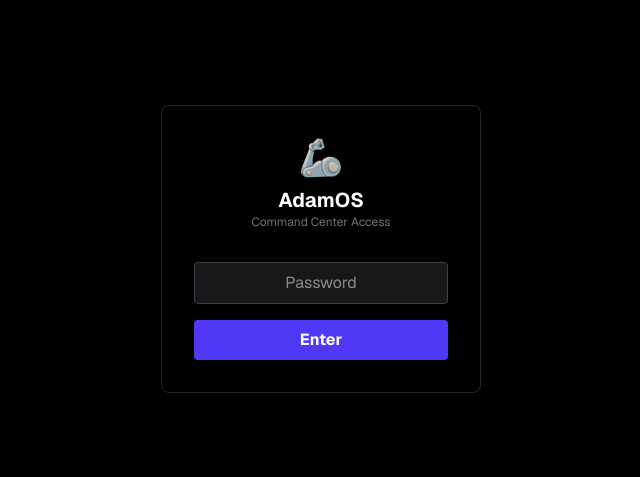
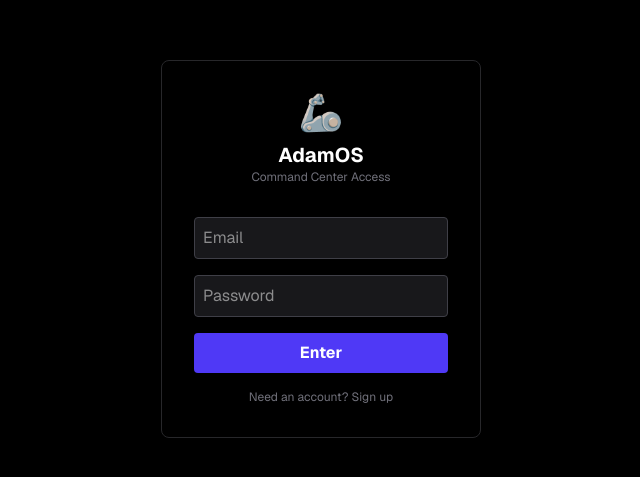
Before and after one commit to adamkleinagent/command-center, a Next.js app: page / in a window 1280 px wide. Shown: the part 151-628 px from the top of the page, without its empty margins (319-959 px from the left). Built offline with nearby package versions, Linux system fonts and the light colour scheme; no server answers.

Commit message:
feat: integrate Supabase Auth UI and fix hydration linting

```diff
--- a/package.json
+++ b/package.json
@@ -9,6 +9,7 @@
     "lint": "eslint"
   },
   "dependencies": {
+    "@supabase/supabase-js": "^2.95.3",
     "next": "16.1.6",
     "react": "19.2.3",
     "react-dom": "19.2.3"
--- a/src/app/page.tsx
+++ b/src/app/page.tsx
@@ -5,31 +5,53 @@ import { Sidebar } from "@/components/Sidebar";
 import { TaskList } from "@/components/TaskList";
 import { TaskDetail } from "@/components/TaskDetail";
 import { Task } from '@/lib/mock-data';
+import { signIn, signUp, getSession } from "@/lib/auth";
 
 export default function Home() {
   const [isAuthenticated, setIsAuthenticated] = useState(false);
   const [isClient, setIsClient] = useState(false);
+  const [email, setEmail] = useState("");
   const [password, setPassword] = useState("");
+  const [isSignUp, setIsSignUp] = useState(false);
+  const [loading, setLoading] = useState(false);
   const [activeProject, setActiveProject] = useState('p1');
   const [activeTask, setActiveTask] = useState<Task | null>(null);
 
-  // Fix hydration mismatch + setState in effect warning
+  // Fix hydration mismatch + auth check
   useEffect(() => {
+    // eslint-disable-next-line react-hooks/set-state-in-effect
     setIsClient(true);
-    const auth = localStorage.getItem("cc_auth");
-    if (auth === "hesloheslo123") {
-      setIsAuthenticated(true);
-    }
+
+    const checkAuth = async () => {
+      const { session } = await getSession();
+      if (session) {
+        setIsAuthenticated(true);
+      }
+    };
+
+    checkAuth();
   }, []);
 
-  const handleLogin = (e: React.FormEvent) => {
+  const handleAuth = async (e: React.FormEvent) => {
     e.preventDefault();
-    if (password === "hesloheslo123") {
-      localStorage.setItem("cc_auth", "hesloheslo123");
-      setIsAuthenticated(true);
+    setLoading(true);
+
+    if (isSignUp) {
+      const { error } = await signUp(email, password);
+      if (error) {
+        alert(error.message);
+      } else {
+        alert("Check your email for confirmation!");
+      }
     } else {
-      alert("Nesprávne heslo.");
+      const { data, error } = await signIn(email, password);
+      if (error) {
+        alert(error.message);
+      } else if (data.session) {
+        setIsAuthenticated(true);
+      }
     }
+    setLoading(false);
   };
 
   // Prevent flash of content or hydration mismatch
@@ -38,21 +60,45 @@ export default function Home() {
   if (!isAuthenticated) {
     return (
       <div className="flex min-h-screen items-center justify-center bg-black font-sans text-white">
-        <form onSubmit={handleLogin} className="flex flex-col gap-4 p-8 border border-zinc-800 rounded-lg w-80">
+        <form onSubmit={handleAuth} className="flex flex-col gap-4 p-8 border border-zinc-800 rounded-lg w-80">
           <div className="flex flex-col items-center mb-4">
              <div className="text-4xl mb-2">🦾</div>
              <h1 className="text-xl font-bold">AdamOS</h1>
              <p className="text-zinc-500 text-xs">Command Center Access</p>
           </div>
+
+          <input
+            type="email"
+            placeholder="Email"
+            value={email}
+            onChange={(e) => setEmail(e.target.value)}
+            className="p-2 bg-zinc-900 border border-zinc-700 rounded text-white outline-none focus:border-indigo-500 transition"
+            required
+          />
+
           <input
             type="password"
             placeholder="Password"
             value={password}
             onChange={(e) => setPassword(e.target.value)}
-            className="p-2 bg-zinc-900 border border-zinc-700 rounded text-white outline-none focus:border-indigo-500 transition text-center"
+            className="p-2 bg-zinc-900 border border-zinc-700 rounded text-white outline-none focus:border-indigo-500 transition"
+            required
           />
-          <button type="submit" className="bg-indigo-600 hover:bg-indigo-500 text-white p-2 rounded font-bold transition">
-            Enter
+
+          <button
+            type="submit"
+            disabled={loading}
+            className="bg-indigo-600 hover:bg-indigo-500 disabled:bg-zinc-700 text-white p-2 rounded font-bold transition"
+          >
+            {loading ? "Processing..." : (isSignUp ? "Sign Up" : "Enter")}
+          </button>
+
+          <button
+            type="button"
+            onClick={() => setIsSignUp(!isSignUp)}
+            className="text-xs text-zinc-500 hover:text-zinc-300 transition text-center"
+          >
+            {isSignUp ? "Already have an account? Log in" : "Need an account? Sign up"}
           </button>
         </form>
       </div>
--- /dev/null
+++ b/src/lib/auth.ts
@@ -0,0 +1,39 @@
+import { supabase } from './supabase'
+
+/**
+ * Registrácia nového používateľa
+ */
+export async function signUp(email: string, pass: string) {
+  const { data, error } = await supabase.auth.signUp({
+    email,
+    password: pass,
+  })
+  return { data, error }
+}
+
+/**
+ * Prihlásenie existujúceho používateľa
+ */
+export async function signIn(email: string, pass: string) {
+  const { data, error } = await supabase.auth.signInWithPassword({
+    email,
+    password: pass,
+  })
+  return { data, error }
+}
+
+/**
+ * Odhlásenie
+ */
+export async function signOut() {
+  const { error } = await supabase.auth.signOut()
+  return { error }
+}
+
+/**
+ * Získanie aktuálnej session
+ */
+export async function getSession() {
+  const { data, error } = await supabase.auth.getSession()
+  return { session: data.session, error }
+}
--- /dev/null
+++ b/src/lib/supabase.ts
@@ -0,0 +1,21 @@
+import { createClient } from '@supabase/supabase-js'
+
+const supabaseUrl = process.env.NEXT_PUBLIC_SUPABASE_URL!
+const supabaseAnonKey = process.env.NEXT_PUBLIC_SUPABASE_ANON_KEY!
+
+// Klientská inštancia pre použitie v browseri
+export const supabase = createClient(supabaseUrl, supabaseAnonKey)
+
+// Admin inštancia pre server-side operácie (vyžaduje SERVICE_ROLE_KEY)
+export const getSupabaseAdmin = () => {
+  const serviceRoleKey = process.env.SUPABASE_SERVICE_ROLE_KEY
+  if (!serviceRoleKey) {
+    throw new Error('SUPABASE_SERVICE_ROLE_KEY is missing')
+  }
+  return createClient(supabaseUrl, serviceRoleKey, {
+    auth: {
+      autoRefreshToken: false,
+      persistSession: false
+    }
+  })
+}
```
Also changed, not shown: 1 other file (tests, documents, lock files or other folders).
